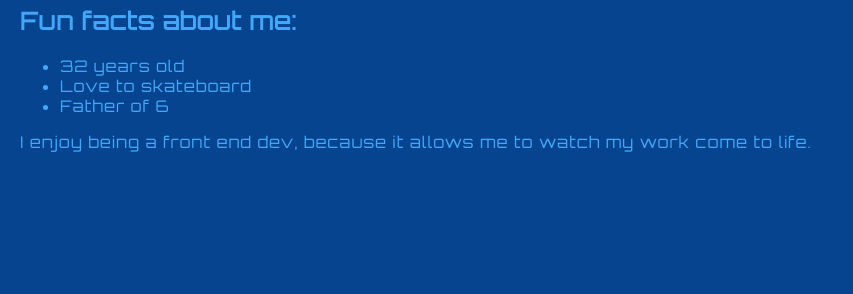
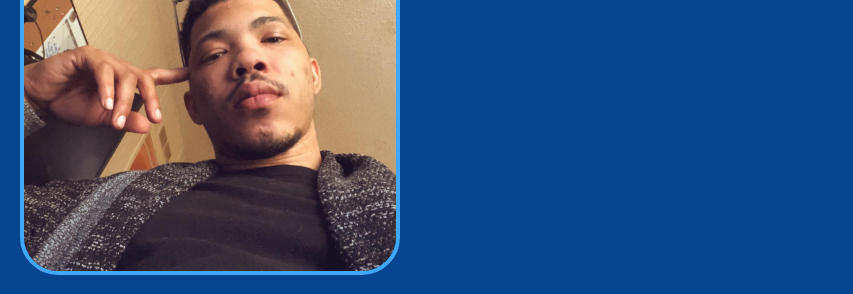
Before and after one commit to seigiakatsuka/personal-site, a plain HTML site: page index.html in a window 1280 px wide. Shown: the part 125-419 px from the top of the page, without its empty margins (0-853 px from the left). Drawn offline with Linux system fonts and the light colour scheme; a web font is replaced by a local one.

Commit message:
moved image from folder

```diff
--- a/index.html
+++ b/index.html
@@ -6,7 +6,7 @@
   </head>
 
   <body>
-    <img src="/img/minuit.jpg">
+    <img src="minuit.jpg">
     <h1>Hi, my name is Minuit</h1>
     <h2>Fun facts about me: </h2>
     <ul>
```
Also changed, not shown: minuit.jpg (added).
